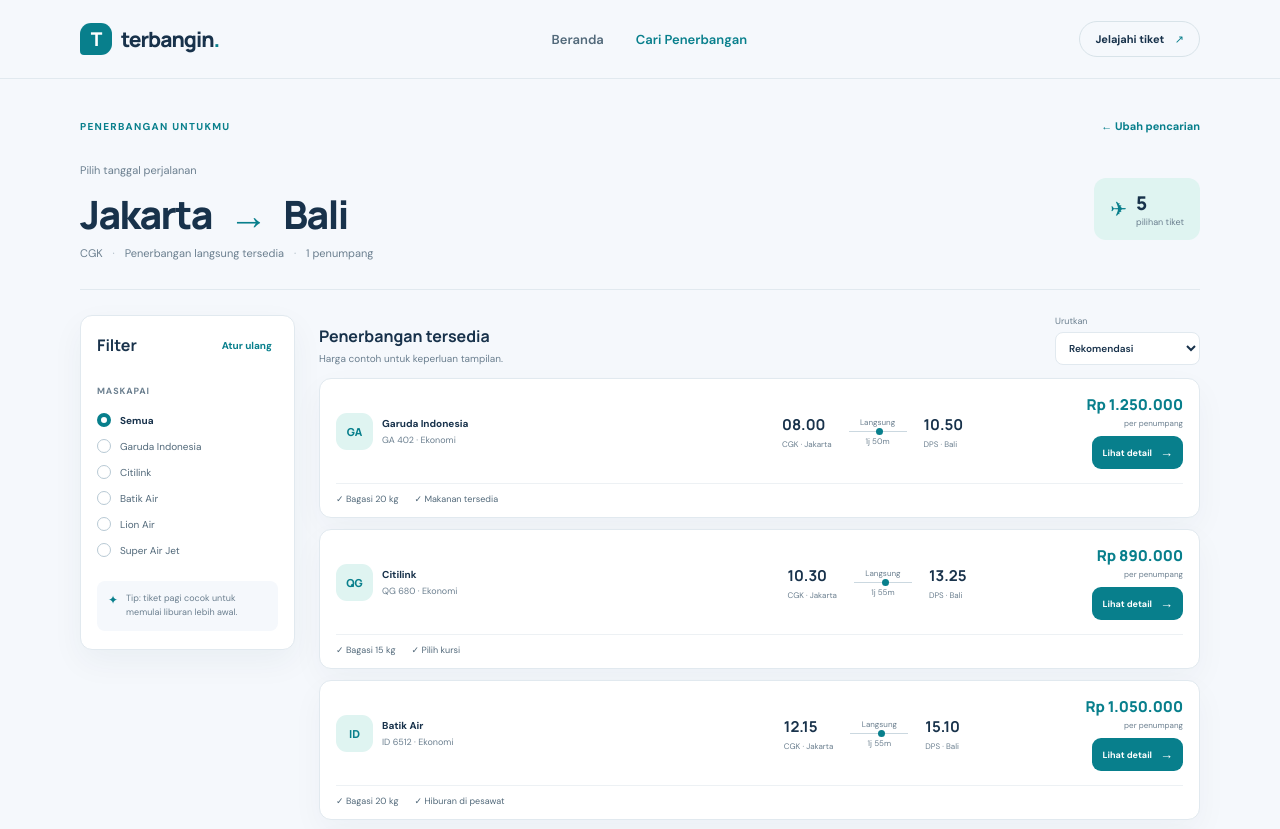
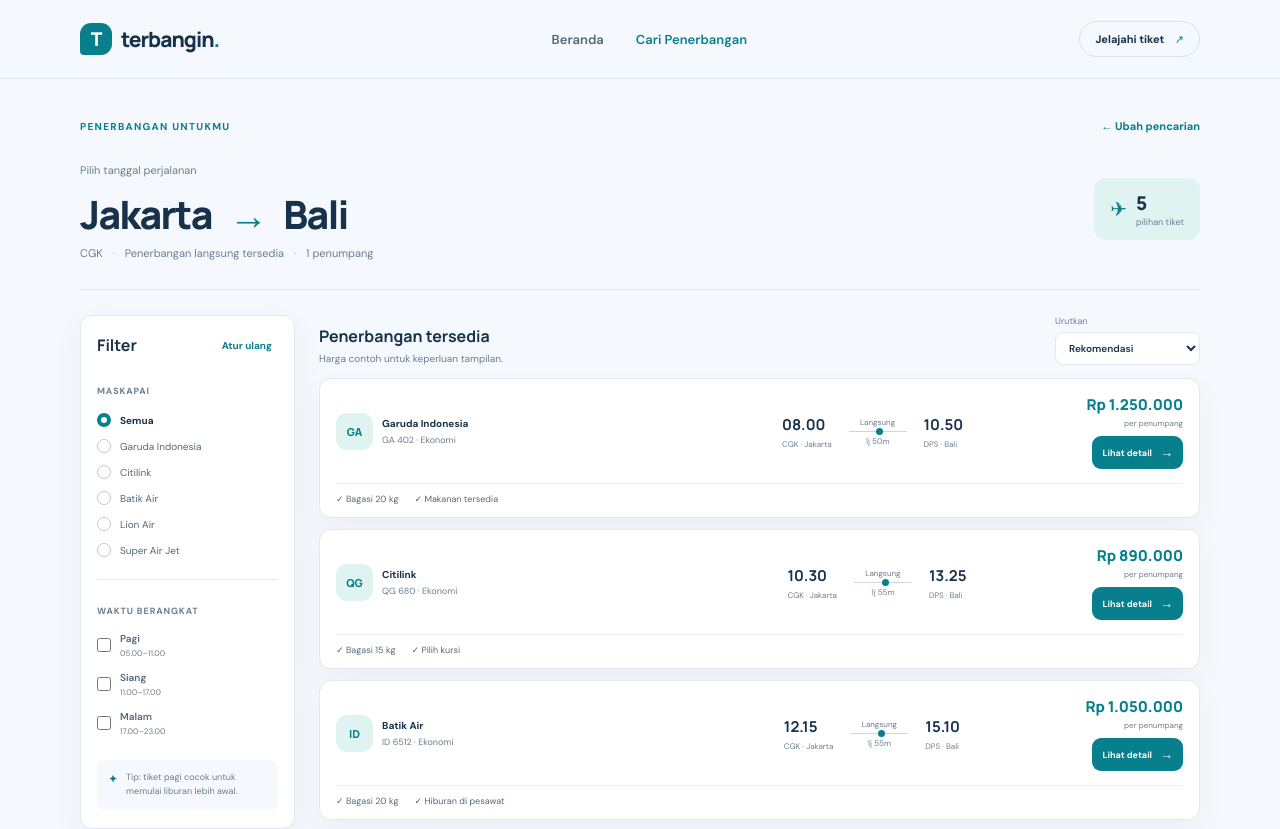
Before and after one commit to pauluskassapa/terbangin-uas-react, a React (Vite) app: page /penerbangan in a window 1280 px wide. Shown: the top 829 px of the page. Built offline with nearby package versions, Linux system fonts and the light colour scheme.

Commit message:
Menambahkan filter waktu penerbangan

```diff
--- a/src/pages/FlightSearch.css
+++ b/src/pages/FlightSearch.css
@@ -22,6 +22,13 @@
 .filter-radio { width: 14px; height: 14px; border: 1px solid #b8c9d4; border-radius: 50%; }
 .filter-option.active { color: var(--ink); font-weight: 700; }
 .filter-option.active .filter-radio { border: 4px solid var(--teal); }
+.time-filter-group { margin-top: 22px; padding-top: 18px; border-top: 1px solid var(--line); }
+.time-filter-options { display: grid; gap: 13px; margin-top: 13px; }
+.time-filter-option { display: flex; align-items: center; gap: 9px; color: #52697a; cursor: pointer; }
+.time-filter-option input { width: 14px; height: 14px; margin: 0; accent-color: var(--teal); }
+.time-filter-option span { display: grid; gap: 3px; }
+.time-filter-option strong { font-size: 10px; font-weight: 600; }
+.time-filter-option small { color: var(--muted); font-size: 8px; }
 .filter-tip { display: flex; gap: 8px; margin-top: 24px; padding: 11px; border-radius: 8px; background: #f5f8fc; color: var(--teal); }
 .filter-tip > span { font-size: 12px; }
 .filter-tip p { margin: 0; color: var(--muted); font-size: 9px; line-height: 1.55; }
--- a/src/pages/FlightSearch.jsx
+++ b/src/pages/FlightSearch.jsx
@@ -3,9 +3,16 @@ import { Link, useSearchParams } from 'react-router'
 import { airports, flights, formatRupiah } from '../data/flightData.js'
 import './FlightSearch.css'
 
+const departurePeriods = [
+  { id: 'morning', label: 'Pagi', hours: '05.00–11.00', start: 5, end: 11 },
+  { id: 'afternoon', label: 'Siang', hours: '11.00–17.00', start: 11, end: 17 },
+  { id: 'evening', label: 'Malam', hours: '17.00–23.00', start: 17, end: 23 },
+]
+
 function FlightSearch() {
   const [searchParams] = useSearchParams()
   const [airlineFilter, setAirlineFilter] = useState('Semua')
+  const [timeFilters, setTimeFilters] = useState([])
   const [sort, setSort] = useState('recommended')
   const from = searchParams.get('from') || 'CGK'
   const to = searchParams.get('to') || 'DPS'
@@ -13,15 +20,33 @@ function FlightSearch() {
   const origin = airports.find((airport) => airport.code === from) || airports[0]
   const destination = airports.find((airport) => airport.code === to) || airports[3]
   const airlines = ['Semua', ...new Set(flights.map((flight) => flight.airline))]
+  function toggleTimeFilter(periodId) {
+    setTimeFilters((currentFilters) => currentFilters.includes(periodId)
+      ? currentFilters.filter((filter) => filter !== periodId)
+      : [...currentFilters, periodId])
+  }
+
+  function resetFilters() {
+    setAirlineFilter('Semua')
+    setTimeFilters([])
+    setSort('recommended')
+  }
 
   const visibleFlights = useMemo(() => {
-    const filteredFlights = flights.filter((flight) => airlineFilter === 'Semua' || flight.airline === airlineFilter)
+    const filteredFlights = flights.filter((flight) => {
+      const matchesAirline = airlineFilter === 'Semua' || flight.airline === airlineFilter
+      const departureHour = Number(flight.departure.split('.')[0])
+      const matchesTime = timeFilters.length === 0 || departurePeriods.some((period) => (
+        timeFilters.includes(period.id) && departureHour >= period.start && departureHour < period.end
+      ))
+      return matchesAirline && matchesTime
+    })
     return [...filteredFlights].sort((first, second) => {
       if (sort === 'cheapest') return first.price - second.price
       if (sort === 'earliest') return first.departure.localeCompare(second.departure)
       return first.recommendation - second.recommendation
     })
-  }, [airlineFilter, sort])
+  }, [airlineFilter, departurePeriods, sort, timeFilters])
 
   const formattedDate = date
     ? new Intl.DateTimeFormat('id-ID', { dateStyle: 'long' }).format(new Date(`${date}T00:00:00`))
@@ -41,7 +66,7 @@ function FlightSearch() {
 
       <div className="results-layout">
         <aside className="filter-panel">
-          <div className="filter-heading"><h2>Filter</h2><button type="button" onClick={() => setAirlineFilter('Semua')}>Atur ulang</button></div>
+          <div className="filter-heading"><h2>Filter</h2><button type="button" onClick={resetFilters}>Atur ulang</button></div>
           <span className="filter-label">MASKAPAI</span>
           <div className="airline-options">
             {airlines.map((airline) => (
@@ -49,6 +74,17 @@ function FlightSearch() {
                 <span className="filter-radio" />{airline}
               </button>
             ))}
+          </div>
+          <div className="time-filter-group">
+            <span className="filter-label">WAKTU BERANGKAT</span>
+            <div className="time-filter-options">
+              {departurePeriods.map((period) => (
+                <label className="time-filter-option" key={period.id}>
+                  <input type="checkbox" checked={timeFilters.includes(period.id)} onChange={() => toggleTimeFilter(period.id)} />
+                  <span><strong>{period.label}</strong><small>{period.hours}</small></span>
+                </label>
+              ))}
+            </div>
           </div>
           <div className="filter-tip"><span>✦</span><p>Tip: tiket pagi cocok untuk memulai liburan lebih awal.</p></div>
         </aside>
```
